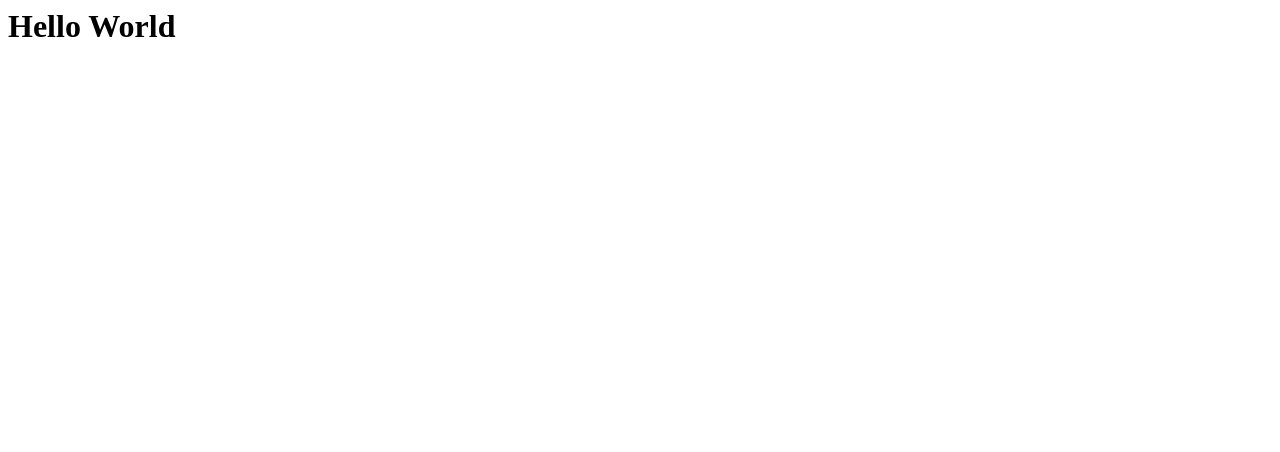
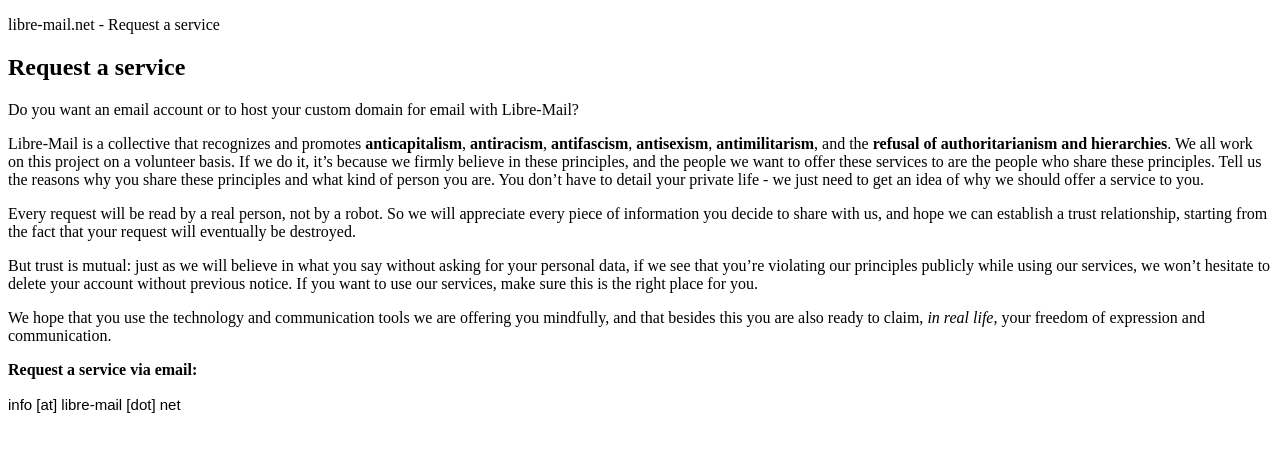
Before and after one commit to Libre-Mail/Libre-Mail.github.io, a plain HTML site: page index.html in a window 1280 px wide. Drawn offline with Linux system fonts and the light colour scheme.

Commit message:
Update index.html

```diff
--- a/index.html
+++ b/index.html
@@ -1 +1,29 @@
-<h1>Hello World</h1>
+<!DOCTYPE html>
+<html lang="en">
+<head>
+<meta name="generator" content="HTML Tidy for HTML5 for Linux version 5.6.0">
+<meta charset="utf-8">
+<meta name="author" content="Libre-Mail">
+<meta name="keywords" content="antifascism, antisexism, anticapitalism, antiracism, antimilitarism, grassroot">
+<meta name="description" content="Libre-Mail provides internet support to activists and collectives coming from the world of grassroots and social movements">
+<meta name="viewport" content="width=device-width, initial-scale=1">
+<meta name="lang" content="en">
+<link rel="shortcut icon" type="image/x-icon" href="/static/favicon.ico">
+<title>libre-mail.net - Request a service</title>
+</head>
+<body>
+<p>libre-mail.net - Request a service</p>
+<article>
+<h1>Request a service</h1>
+<p>Do you want an email account or to host your custom domain for email with Libre-Mail?</p>
+<p>Libre-Mail is a collective that recognizes and promotes <strong>anticapitalism</strong>, <strong>antiracism</strong>, <strong>antifascism</strong>, <strong>antisexism</strong>, <strong>antimilitarism</strong>, and the <strong>refusal of authoritarianism and hierarchies</strong>. We all work on this project on a volunteer basis. If we do it, it’s because we firmly believe in these principles, and the people we want to offer these services to are the people who share these principles. Tell us the reasons why you share these principles and what kind of person you are. You don’t have to detail your private life - we just need to get an idea of why we should offer a service to you.</p>
+<p>Every request will be read by a real person, not by a robot. So we will appreciate every piece of information you decide to share with us, and hope we can establish a trust relationship, starting from the fact that your request will eventually be destroyed.</p>
+<p>But trust is mutual: just as we will believe in what you say without asking for your personal data, if we see that you’re violating our principles publicly while using our services, we won’t hesitate to delete your account without previous notice. If you want to use our services, make sure this is the right place for you.</p>
+<p>We hope that you use the technology and communication tools we are offering you mindfully, and that besides this you are also ready to claim, <em>in real life</em>, your freedom of expression and communication.</p>
+<p><strong>Request a service via email:</strong></p>
+<svg xmlns="http://www.w3.org/2000/svg" width="350" height="20">
+  <text x="0" y="15" font-family="Arial" font-size="15" fill="black">info [at] libre-mail [dot] net</text>
+</svg>
+</article>
+</body>
+</html>
```
